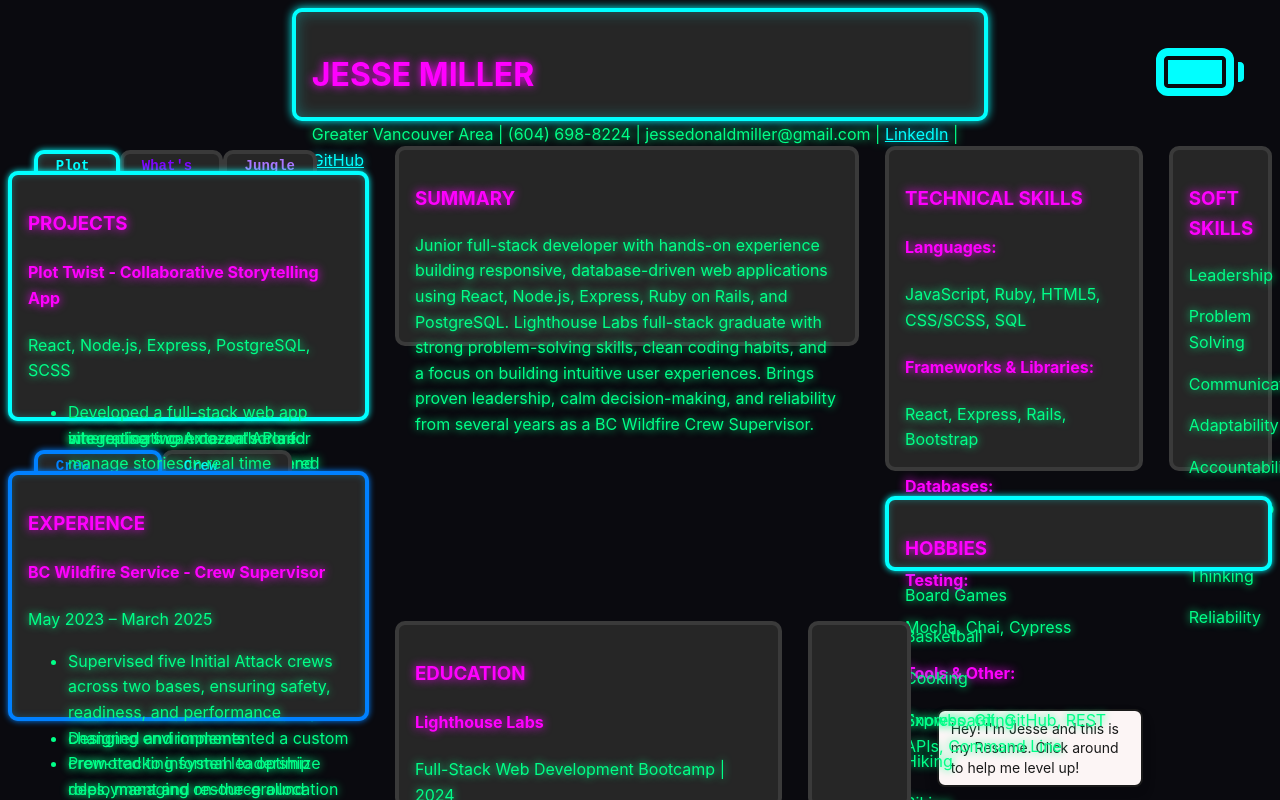
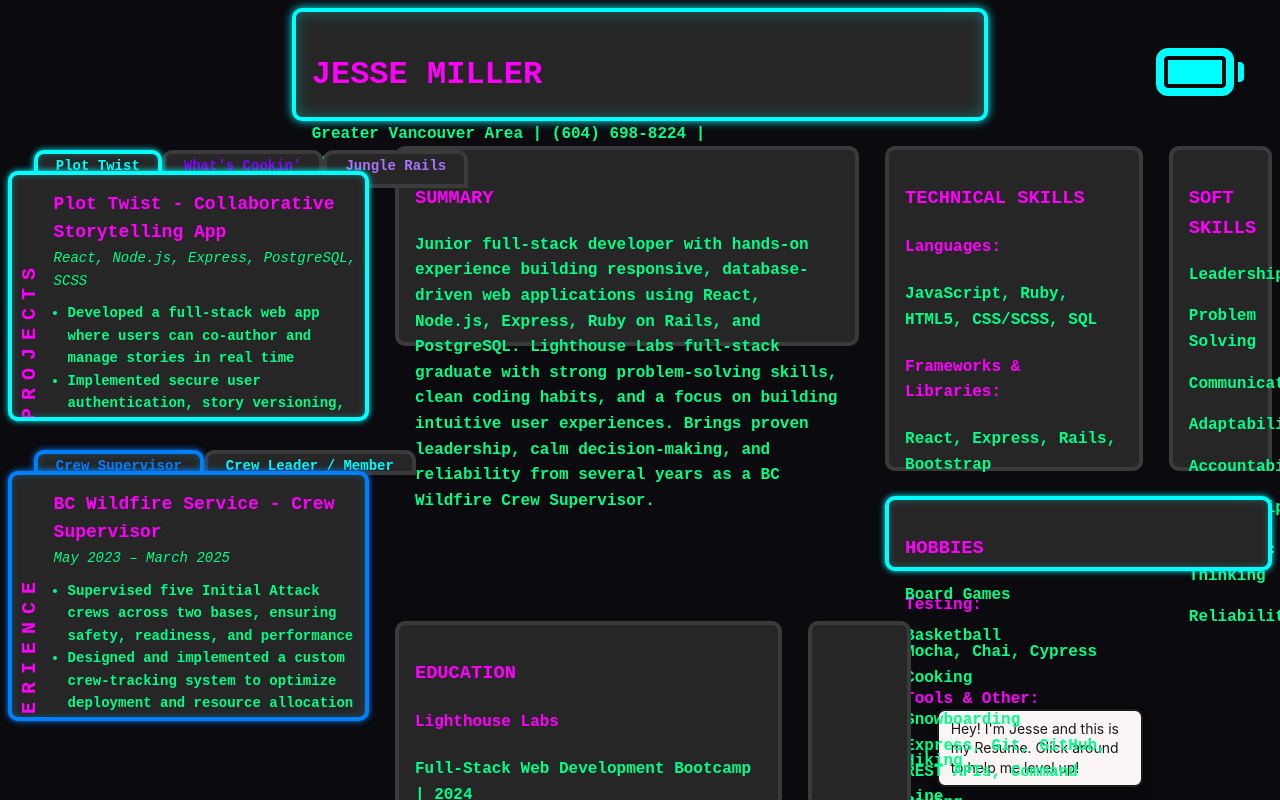
Before and after one commit to Jesse-D-Miller/webDevResume, a React (Vite) app: page / in a window 1280 px wide. Both pictures are taken after a click on the element 1200 px from the left and 75 px from the top of the page. Shown: the top 800 px of the page. Built offline with nearby package versions, Linux system fonts and the light colour scheme.

Commit message:
final styling on projects and experience sections is basically done now. organised some of the CSS file to be more readable. added an extra div to projects and experience components so i could make the cards a 2 col grid

```diff
--- a/src/App.css
+++ b/src/App.css
@@ -332,7 +332,8 @@
   margin-bottom: 1em;
 }
 
-/* cyber punk version */
+/*=========================================== CYBER PUNK VERSION ===========================================*/
+/* ======================================== General / Default Styles ========================================*/
 
 .cyber-resume {
   display: grid;
@@ -344,23 +345,25 @@
   grid-row: 1/-1;
   max-width: 100vw;
   max-height: 100vh;
+  font-family: var(--font-mono);
+  font-weight: 600;
 }
 
 .cyber-resume p,
 .cyber-resume li {
   color: var(--color-neon-success);
-  text-shadow: 0 0 8px var(--color-neon-success);
+  /* text-shadow: 0 0 8px var(--color-neon-success); */
 }
 .cyber-resume a {
   color: var(--color-neon-primary);
-  text-shadow: 0 0 8px var(--color-neon-primary);
+  /* text-shadow: 0 0 8px var(--color-neon-primary); */
 }
 
 .cyber-resume h1,
 .cyber-resume h3,
 .cyber-resume h4 {
   color: var(--color-neon-secondary);
-  text-shadow: 0 0 10px var(--color-neon-secondary);
+  /* text-shadow: 0 0 10px var(--color-neon-secondary); */
 }
 
 .cyber-resume .box-1,
@@ -403,59 +406,8 @@
   --neon-flicker-inset: 32px;
 }
 
-.project-tabs-row {
-  grid-column: 2 / span 10;
-  grid-row: 13 / span 3;
-  display: flex;
-  gap: -1px;
-  margin-bottom: 0;
-  position: relative;
-  transform: translateY(-8px);
-  z-index: 1;
-}
-
-.experience-tabs-row {
-  grid-column: 2 / span 10;
-  grid-row: 37 / span 3;
-  display: flex;
-  gap: -1px;
-  margin-bottom: 0;
-  position: relative;
-  transform: translateY(-8px);
-  z-index: 1;
-}
-.folder-tab {
-  padding: 4px 18px;
-  font: 600 var(--text-sm) var(--font-mono);
-  background: #262626;
-  color: var(--neon-color, #0ff);
-  border-top-left-radius: 10px;
-  border-top-right-radius: 10px;
-  cursor: pointer;
-  box-shadow: none;
-  border: #3a3a3a solid 4px;
-}
-
-.folder-tab.active {
-  z-index: 10;
-  animation: neonIgnite 1s ease-out both,
-    neonFlicker 0.15s ease-in-out 1s infinite;
-  animation-delay: 2s;
-}
-
-.cyber-resume [class^="box-"] {
-  z-index: 1;
-}
-.cyber-resume [class^="box-"].front {
-  z-index: 3;
-}
-.cyber-resume .box-3:not(.front),
-.cyber-resume .box-4:not(.front),
-.cyber-resume .box-5:not(.front),
-.cyber-resume .box-6:not(.front),
-.cyber-resume .box-7:not(.front) {
-  animation: none;
-}
+/* ======================================== General / Default Styles ========================================*/
+/* ================================================ Box Grid ================================================*/
 
 .cyber-resume .box-1 {
   grid-column: 12 / 39;
@@ -473,12 +425,18 @@
   grid-column: 1 / span 14;
   grid-row: 14 / span 20;
   animation-delay: 2s;
+  margin: 0;
+  padding: 0.1em;
+  overflow: scroll;
 }
 .cyber-resume .box-6,
 .cyber-resume .box-7 {
   grid-column: 1 / span 14;
   grid-row: 38 / span 20;
   animation-delay: 2s;
+  margin: 0;
+  padding: 0.1em;
+  overflow: scroll;
 }
 .cyber-resume .box-8 {
   grid-column: 16 / span 15;
@@ -507,6 +465,120 @@
   grid-row: 50 / span 15;
   animation-delay: 3s;
 }
+
+/* ================================================ Box Grid ================================================*/
+/* ========================================= Projects and Experience =========================================*/
+
+.project-tabs-row {
+  grid-column: 2 / span 10;
+  grid-row: 13 / span 3;
+  display: flex;
+  gap: -1px;
+  margin-bottom: 0;
+  position: relative;
+  transform: translateY(-8px);
+  z-index: 1;
+}
+
+.experience-tabs-row {
+  grid-column: 2 / span 12;
+  grid-row: 37 / span 2;
+  display: flex;
+  gap: -1px;
+  margin-bottom: 0;
+  position: relative;
+  transform: translateY(-8px);
+  z-index: 1;
+}
+
+.folder-tab {
+  white-space: nowrap;
+  padding: 4px 18px;
+  font: 600 var(--text-sm) var(--font-mono);
+  background: #262626;
+  color: var(--neon-color, #0ff);
+  border-top-left-radius: 10px;
+  border-top-right-radius: 10px;
+  cursor: pointer;
+  box-shadow: none;
+  border: #3a3a3a solid 4px;
+}
+
+.folder-tab.active {
+  z-index: 10;
+  animation: neonIgnite 1s ease-out both,
+    neonFlicker 0.15s ease-in-out 1s infinite;
+  animation-delay: 2s;
+}
+
+.cyber-resume [class^="box-"] {
+  z-index: 1; /* this and next set z position when tabs are clicked */
+}
+.cyber-resume [class^="box-"].front {
+  z-index: 3;
+}
+.cyber-resume .box-3:not(.front),
+.cyber-resume .box-4:not(.front),
+.cyber-resume .box-5:not(.front),
+.cyber-resume .box-6:not(.front),
+.cyber-resume .box-7:not(.front) {
+  animation: none;
+}
+.cyber-resume .projects-section,
+.cyber-resume .experience-section {
+  display: grid;
+  grid-template-columns: 2.5em 1fr;
+  align-items: start;
+  margin: 0;
+  padding: 0;
+  min-height: 100%;
+}
+.cyber-resume .projects-section h3,
+.cyber-resume .experience-section h3 {
+  grid-column: 1;
+  grid-row: 1;
+  writing-mode: vertical-lr;
+  text-orientation: mixed;
+  letter-spacing: 0.4em;
+  justify-self: start;
+  align-self: center;
+  margin: 0;
+  padding: 0;
+  transform: rotate(180deg);
+  font-size: var(--text-xl);
+}
+.cyber-resume .projects-section .section-content,
+.cyber-resume .experience-section .section-content {
+  grid-column: 2;
+  grid-row: 1;
+}
+
+.cyber-resume .projects-section .section-content h4,
+.cyber-resume .experience-section .section-content h4 {
+  margin: 0;
+  padding: 0.75em 0 0 0;
+  font-size: var(--text-lg);
+}
+
+.cyber-resume .projects-section .section-content p,
+.cyber-resume .experience-section .section-content p {
+  margin: 0;
+  padding: 0;
+  font-size: var(--text-sm);
+  font-weight: 300;
+  font-style: italic;
+}
+
+.cyber-resume .projects-section .section-content ul,
+.cyber-resume .experience-section .section-content ul {
+  margin: 0;
+  padding: 0.75em 0 0 1em;
+  font-size: var(--text-sm);
+}
+
+
+/* ========================================= Projects and Experience =========================================*/
+/*================================================= Keyframes =================================================*/
 
 @keyframes powerOn {
   0% {
--- a/src/components/resume/ExperienceSection.jsx
+++ b/src/components/resume/ExperienceSection.jsx
@@ -2,6 +2,7 @@ function ExperienceSection({ job, isFront, showHeader }) {
   return (
     <section className={`experience-section${isFront ? " front" : ""}`}>
       {showHeader && <h3>EXPERIENCE</h3>}
+      <div className="section-content">
         <h4>
           {job.company} - {job.role}
         </h4>
@@ -11,6 +12,7 @@ function ExperienceSection({ job, isFront, showHeader }) {
             <li key={i}>{bullet}</li>
           ))}
         </ul>
+      </div>
     </section>
   );
 }
--- a/src/components/resume/ProjectsSection.jsx
+++ b/src/components/resume/ProjectsSection.jsx
@@ -2,6 +2,7 @@ function ProjectsSection({ project, isFront, showHeader }) {
   return (
     <section className={`projects-section${isFront ? " front" : ""}`}>
       {showHeader && <h3>PROJECTS</h3>}
+      <div className="section-content">
         <h4>{project.title}</h4>
         <p className="tech-stack">{project.stack.join(", ")}</p>
         <ul>
@@ -9,6 +10,7 @@ function ProjectsSection({ project, isFront, showHeader }) {
             <li key={i}>{highlight}</li>
           ))}
         </ul>
+      </div>
     </section>
   );
 }
```
Lines whose indentation alone changed are shown as unchanged.
